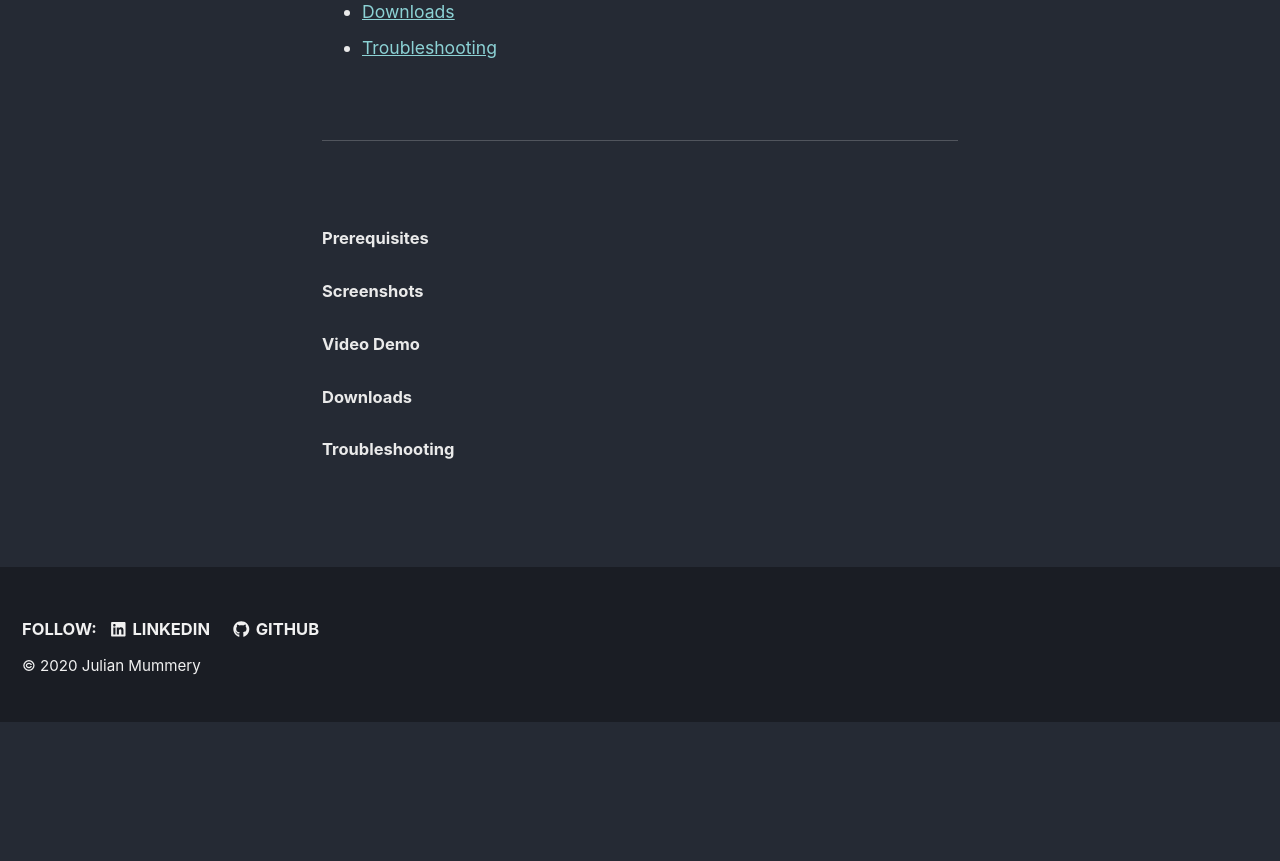
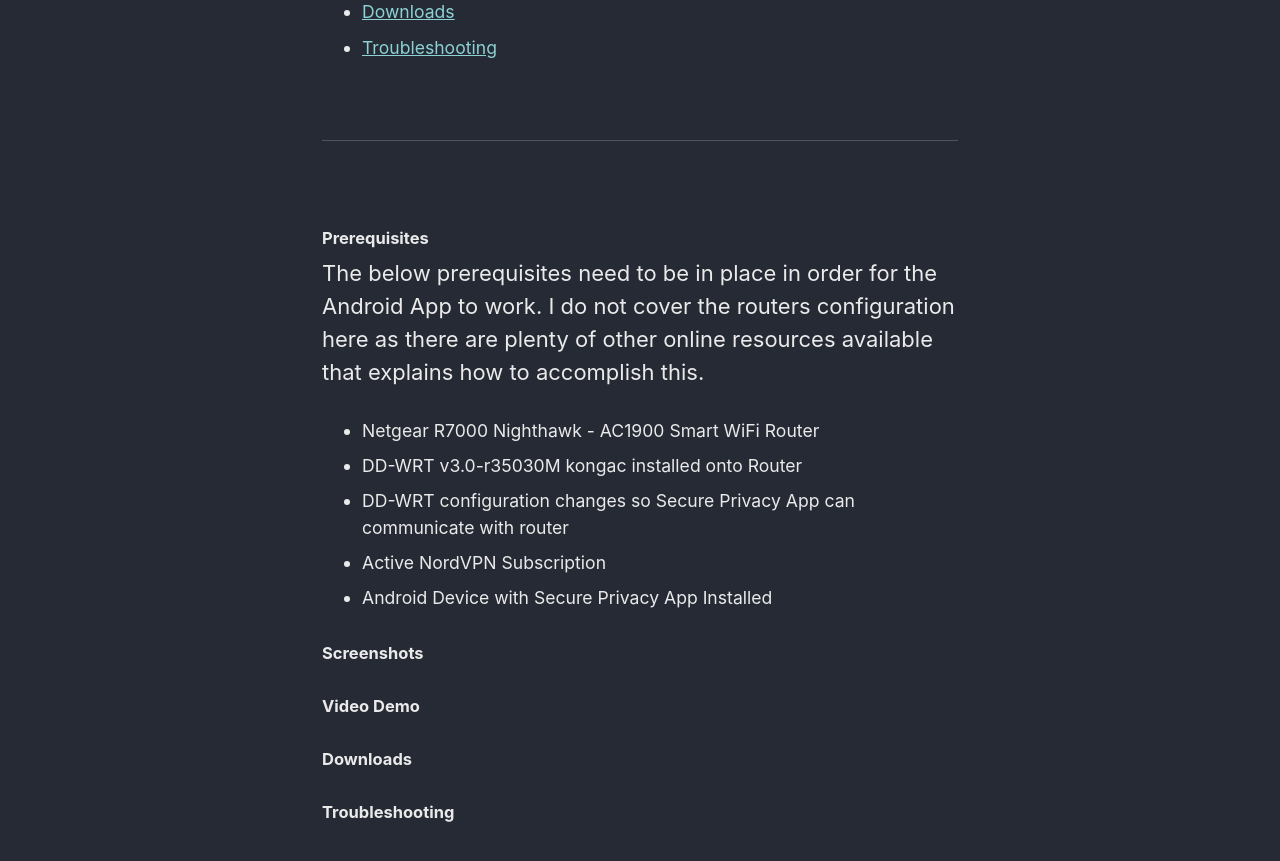
Before and after one commit to julianmummery/julianmummery.github.io, a Jekyll site: the page built from _pages/secureprivacy.md, in a window 1280 px wide and 900 px high, scrolled down 742 px. Shown: the top 861 px of the window. Built offline with Jekyll 4.4.1, drawn with Linux system fonts in a browser that asks for light colours; nearby versions of some CDN libraries; before the commit the page ends 1464 px from its top, so only the background shows below that.

Commit message:
Update secureprivacy.md

```diff
--- a/_pages/secureprivacy.md
+++ b/_pages/secureprivacy.md
@@ -26,6 +26,16 @@
 
 <div id="1"></div>
 <h4>Prerequisites</h4>
+<p>
+The below prerequisites need to be in place in order for the Android App to work. I do not cover the routers configuration here as there are plenty of other online resources available that explains how to accomplish this.
+</p>
+<ul style="font-size:0.80em;">
+  <li>Netgear R7000 Nighthawk - AC1900 Smart WiFi Router</li>
+  <li>DD-WRT v3.0-r35030M kongac installed onto Router</li>
+  <li>DD-WRT configuration changes so Secure Privacy App can communicate with router</li>
+  <li>Active NordVPN Subscription</li>
+  <li>Android Device with Secure Privacy App Installed</li>
+</ul>
 
 <div id="2"></div>
 <h4>Screenshots</h4>
```
